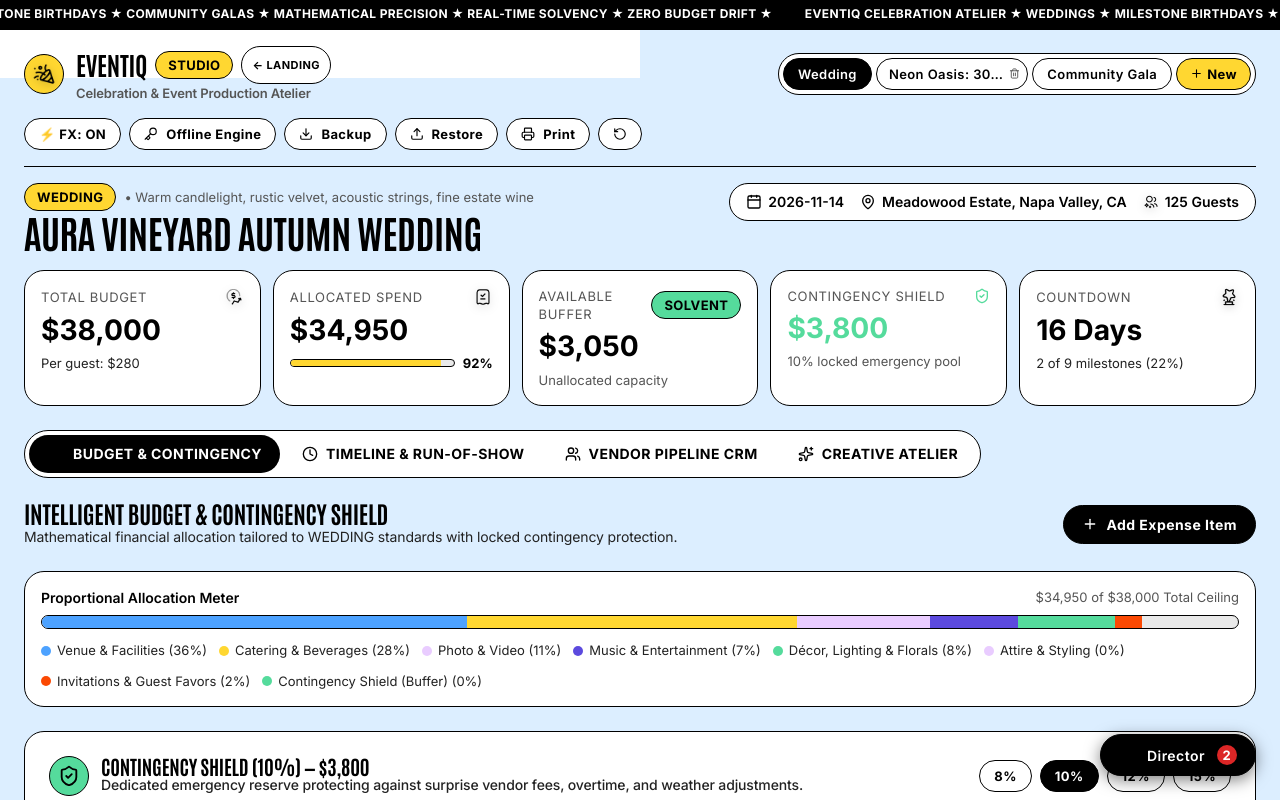
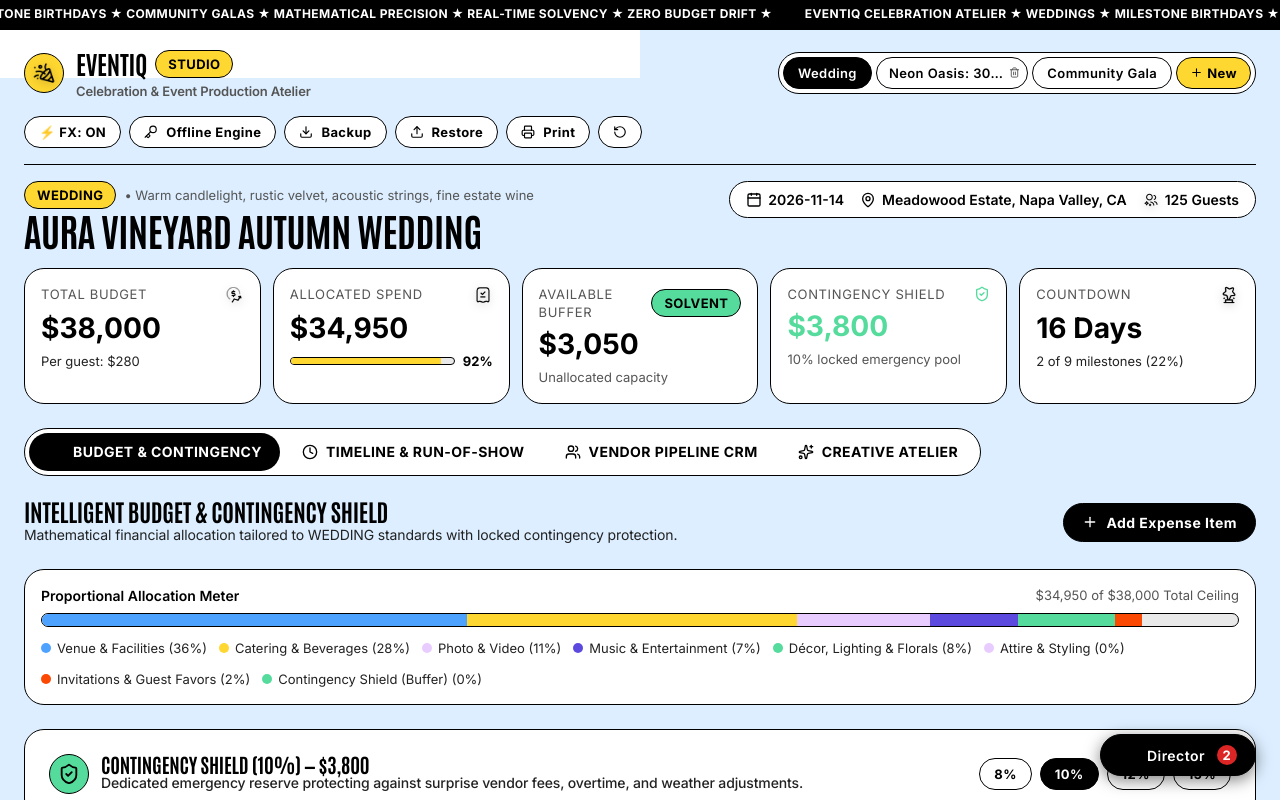
Before and after one commit to sachinn-alt/celebration-event-planner, a React (Vite) app: page / in a window 1280 px wide. Both pictures are taken after a click on the button "Explore Wedding Demo". Shown: the top 800 px of the page. Built offline with nearby package versions, Linux system fonts and the light colour scheme.

Commit message:
fix: remove ← LANDING pill button from main studio header

```diff
--- a/src/components/Header.tsx
+++ b/src/components/Header.tsx
@@ -157,30 +157,6 @@ export const Header: React.FC<HeaderProps> = ({
                 EventiQ
               </span>
               <span className="badge badge-gold">Studio</span>
-              {onGoToLanding && (
-                <button
-                  type="button"
-                  className="btn btn-secondary no-print"
-                  onClick={onGoToLanding}
-                  style={{
-                    display: 'inline-flex',
-                    alignItems: 'center',
-                    gap: '4px',
-                    padding: '3px 10px',
-                    borderRadius: 'var(--radius-full)',
-                    fontSize: '11px',
-                    fontWeight: 700,
-                    textTransform: 'uppercase',
-                    letterSpacing: '0.04em',
-                    border: '1px solid var(--color-carbon)',
-                    background: 'var(--color-paper-white)',
-                    cursor: 'pointer',
-                  }}
-                  title="Return to Landing Page"
-                >
-                  <span>← Landing</span>
-                </button>
-              )}
             </div>
             <p style={{ fontSize: 'var(--type-caption-xs)', color: 'var(--text-muted)', fontWeight: 600 }}>
               Celebration & Event Production Atelier
```
